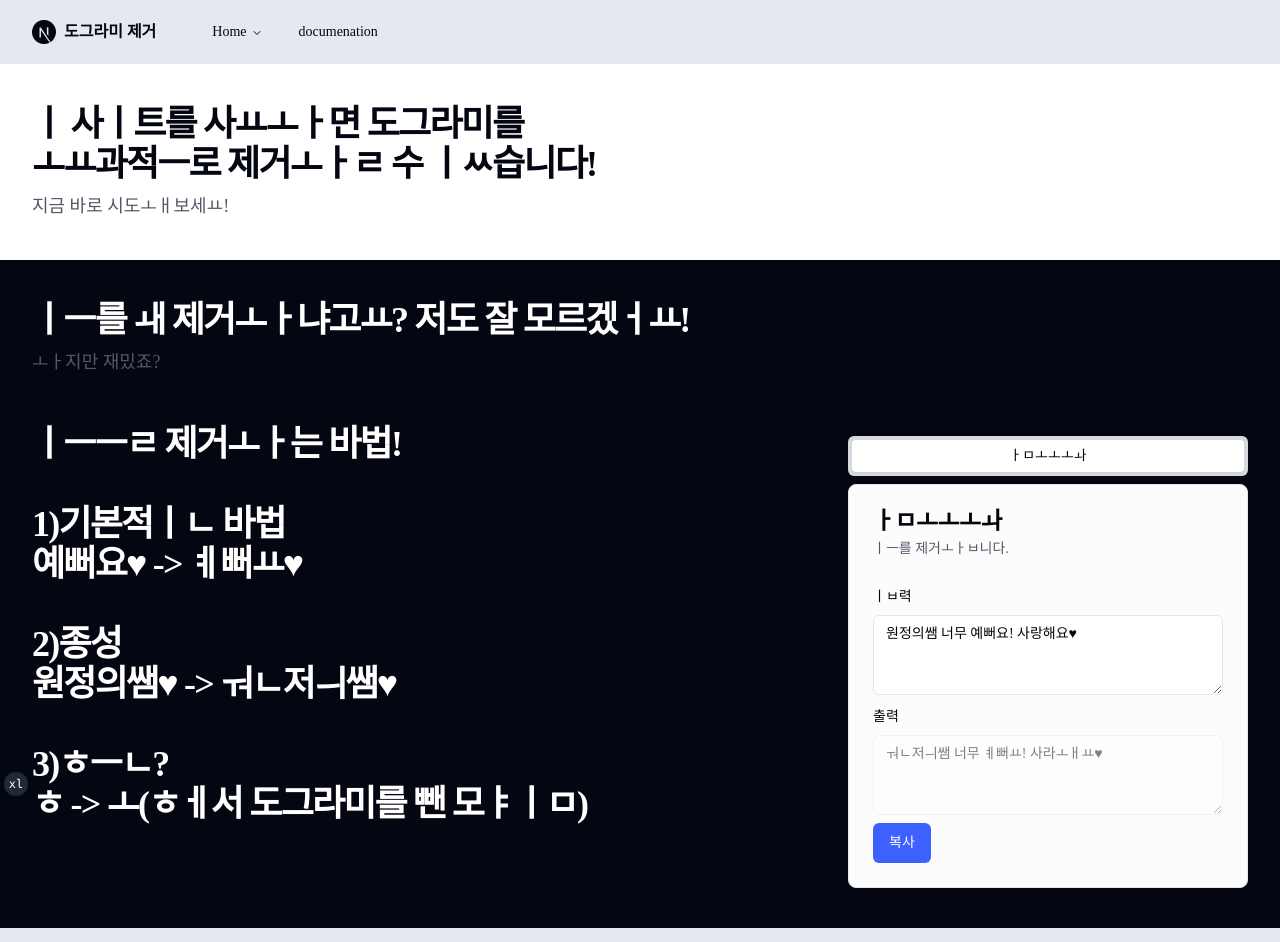
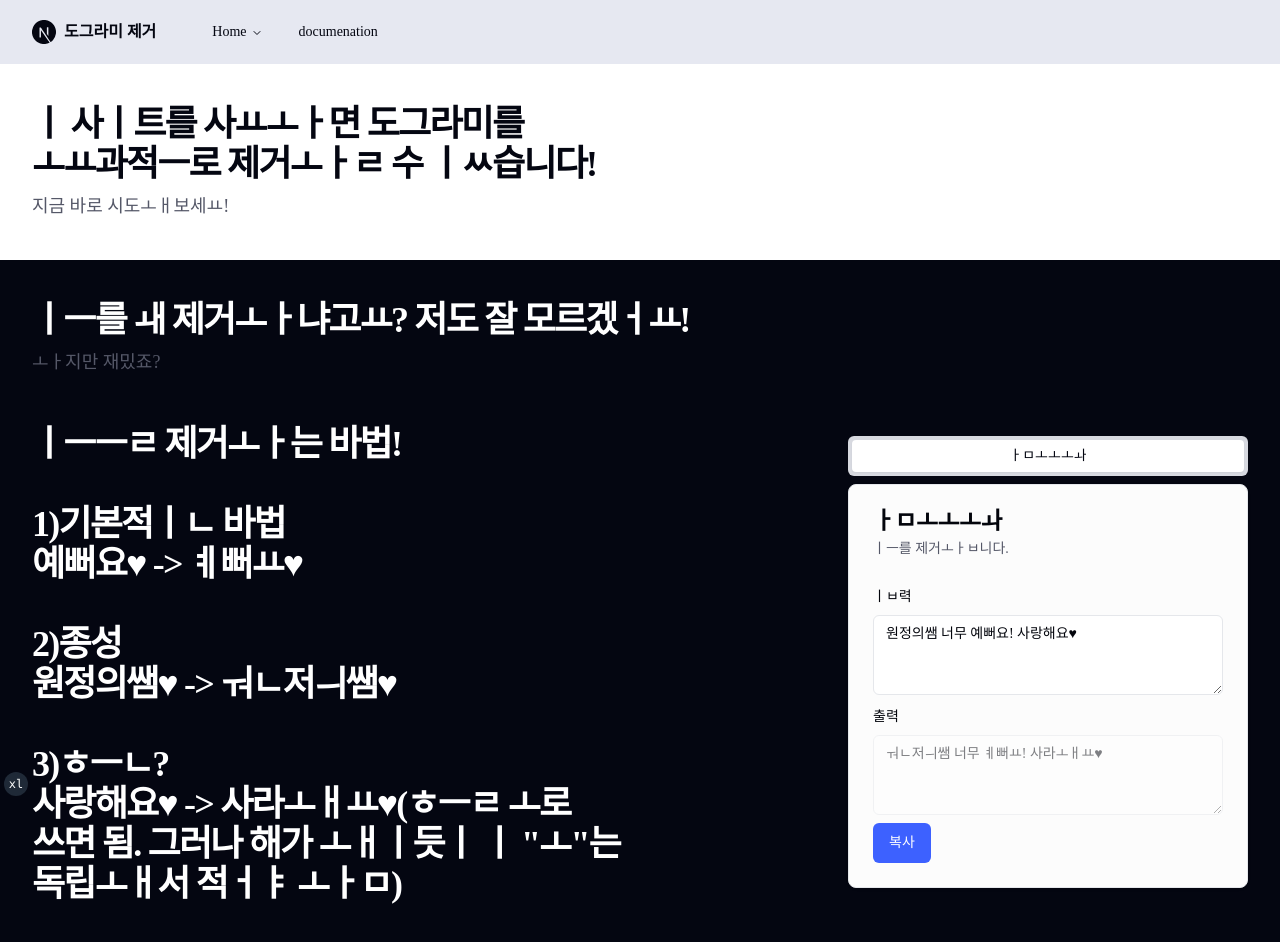
Before and after one commit to MicKoreaYoutube/no-ieung, a Next.js app: page / in a window 1280 px wide. Shown: the top 942 px of the page. Built offline with nearby package versions, Linux system fonts and the light colour scheme; a web font is replaced by a local one.

Commit message:
되나!!!!!!!

```diff
--- a/app/page.tsx
+++ b/app/page.tsx
@@ -125,7 +125,11 @@ export default function Page() {
                   원정의쌤♥ -{">"} ㅝㄴ저ㅢ쌤♥<br />
                   <br />
                   3{")"}ㅎㅡㄴ?<br />
-                  ㅎ -{">"} ㅗ(ㅎㅔ서 도그라미를 뺀 모ㅑㅣㅁ)
+                  사랑해요♥ -{">"} 사라ㅗㅐㅛ♥(ㅎㅡㄹ ㅗ로 쓰면 됨. 그러나 해가 ㅗㅐㅣ듯ㅣ ㅣ "ㅗ"는 독립ㅗㅐ서 적ㅓㅑ ㅗㅏㅁ)<br />
+                  <br />
+                  4{")"}ㅇ, ㅎ 초서 독립 사ㅛㅡㄴ?<br />
+                  정의쌤 존예임 ㅇㅇ -{">"} 저ㅢ쌤 존ㅖㅣㅁ ㅣㅡㅣㅡ<br />
+                  정의쌤 사랑해요ㅎㅎ -{">"} 저ㅢ쌤 사라ㅗㅐㅛㅗㅣㅡㅗㅗㅣㅡㅗ
                 </h1>
               )}
             </InView>
```
